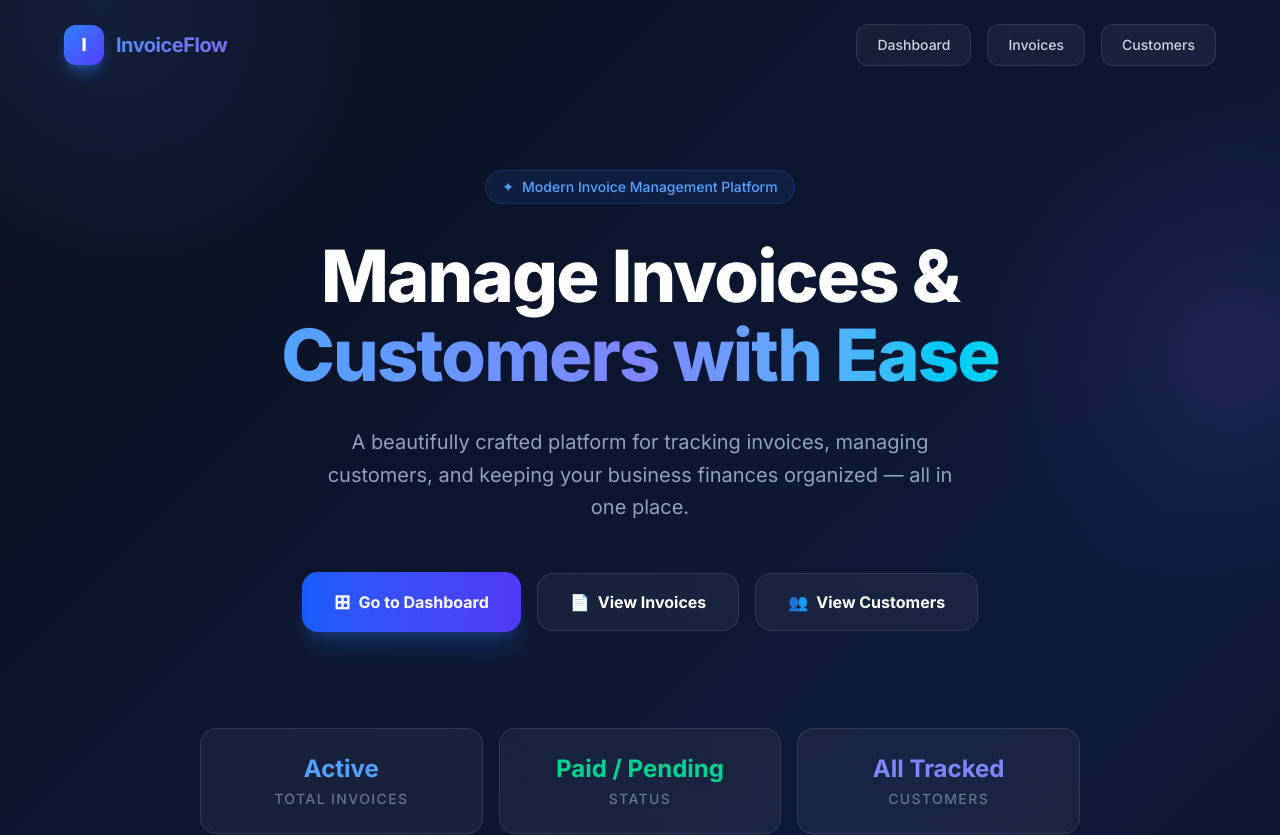
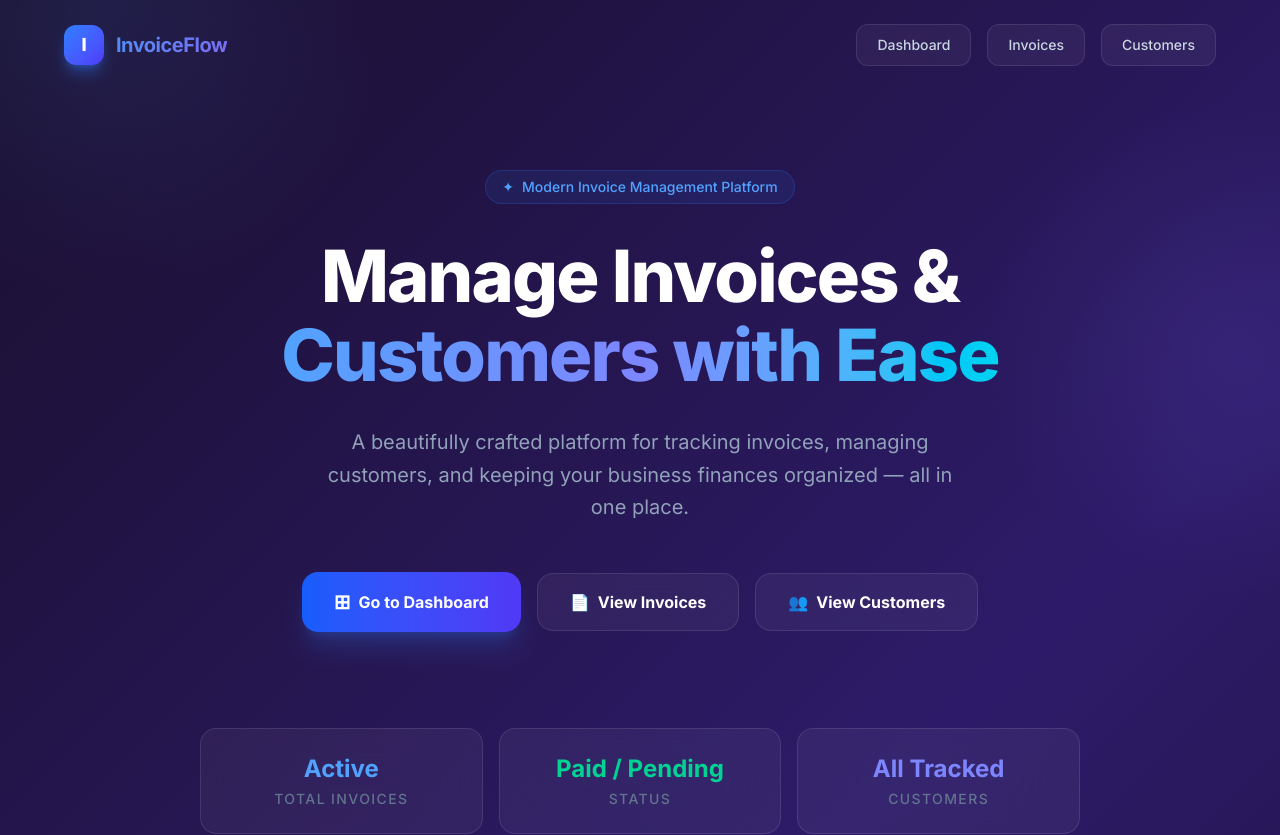
Before and after one commit to Success1050/invoice-frontend, a Next.js app: page / in a window 1280 px wide. Shown: the top 835 px of the page. Built offline with nearby package versions, Linux system fonts and the light colour scheme.

Commit message:
AI: change the background color of the homepage to another good color

```diff
--- a/app/page.tsx
+++ b/app/page.tsx
@@ -39,7 +39,7 @@ export default function LandingPage() {
   const [isMenuOpen, setIsMenuOpen] = useState(false);
 
   return (
-    <div className="relative min-h-screen overflow-hidden w-full" style={{ background: "linear-gradient(135deg, #0a0f1e 0%, #0d1a3a 50%, #0a0f1e 100%)" }}>
+    <div className="relative min-h-screen overflow-hidden w-full" style={{ background: "linear-gradient(135deg, #1a0f2e 0%, #2d1b69 50%, #1a0f2e 100%)" }}>
       {/* Background glows */}
       <div className="landing-glow-1" />
       <div className="landing-glow-2" />
```
Also changed, not shown: 2 other files (tests, documents, lock files or other folders).
